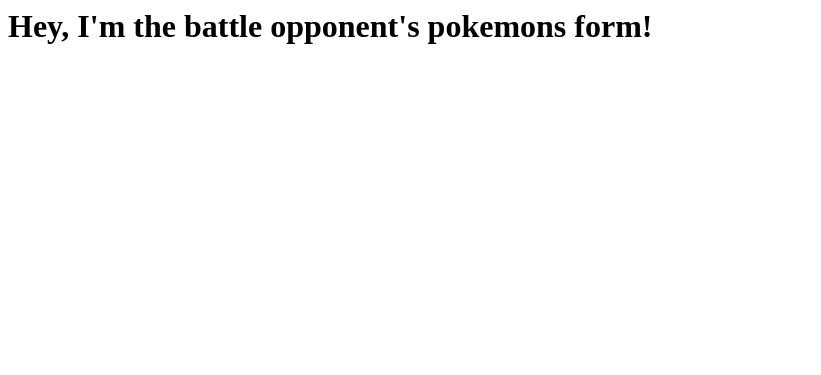
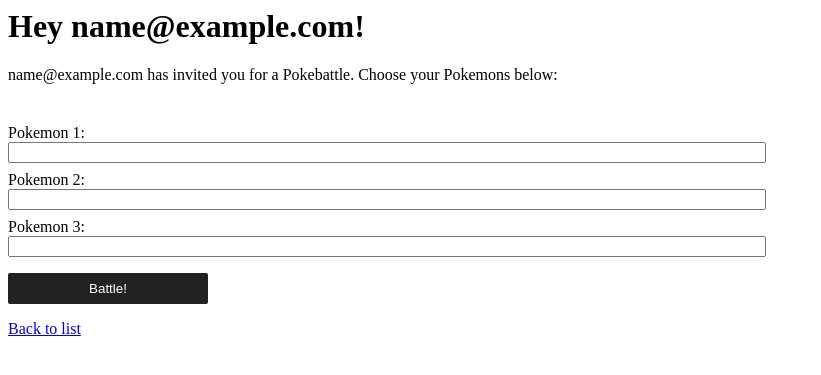
Before and after one commit to jaenia/pokebattle, a Django app: page /1/opponent-pokemons in a window 1280 px wide. Shown: the top 375 px of the page, without its empty margins (0-821 px from the left). Run offline with Django 3.2, Linux system fonts and the light colour scheme; tables that the repository leaves empty hold one stand-in row (values such as "Sample post").

Commit message:
Adds form for opponent select pokemons

```diff
--- a/backend/battles/forms.py
+++ b/backend/battles/forms.py
@@ -118,3 +118,53 @@
             "opponent_pokemon_2",
             "opponent_pokemon_3",
         ]
+
+    def clean_opponent_pokemon_1_input(self):
+        data = self.cleaned_data.get("opponent_pokemon_1_input")
+        if not pokemon_exists(data):
+            self.add_error("opponent_pokemon_1_input", "Sorry, this pokemon was not found")
+        return data
+
+    def clean_opponent_pokemon_2_input(self):
+        data = self.cleaned_data.get("opponent_pokemon_2_input")
+        if not pokemon_exists(data):
+            self.add_error("opponent_pokemon_2_input", "Sorry, this pokemon was not found")
+        return data
+
+    def clean_opponent_pokemon_3_input(self):
+        data = self.cleaned_data.get("opponent_pokemon_3_input")
+        if not pokemon_exists(data):
+            self.add_error("opponent_pokemon_3_input", "Sorry, this pokemon was not found")
+        return data
+
+    def clean(self):
+        cleaned_data = super().clean()
+
+        opponent_pokemon_1_input = cleaned_data.get("opponent_pokemon_1_input")
+        opponent_pokemon_2_input = cleaned_data.get("opponent_pokemon_2_input")
+        opponent_pokemon_3_input = cleaned_data.get("opponent_pokemon_3_input")
+
+        pokemon_points_sum = 0
+        try:
+            pokemon_points_sum = get_pokemons_points_sum(
+                [opponent_pokemon_1_input, opponent_pokemon_2_input, opponent_pokemon_3_input]
+            )
+        except PokemonNotFound:
+            pass
+
+        if pokemon_points_sum > 600:
+            raise forms.ValidationError("Pokemons' points sum cannot be more than 600")
+
+        return cleaned_data
+
+    def save(self, commit=True):
+        self.instance.opponent_pokemon_1 = save_pokemon(
+            self.cleaned_data.get("opponent_pokemon_1_input")
+        )
+        self.instance.opponent_pokemon_2 = save_pokemon(
+            self.cleaned_data.get("opponent_pokemon_2_input")
+        )
+        self.instance.opponent_pokemon_3 = save_pokemon(
+            self.cleaned_data.get("opponent_pokemon_3_input")
+        )
+        return super(BattleOpponentPokemonsForm, self).save(commit)
--- a/backend/battles/static/css/styles.css
+++ b/backend/battles/static/css/styles.css
@@ -69,3 +69,12 @@
 #battle-creator {
     margin-top: 32px;
 }
+
+.heading-team {
+    margin-top: 32px;
+}
+
+#battle-creator,
+#battle-opponent {
+    font-size: 24px;
+}
--- a/backend/battles/templates/battles/battle_opponent_pokemons_form.html
+++ b/backend/battles/templates/battles/battle_opponent_pokemons_form.html
@@ -1 +1,28 @@
-<h1>Hey, I'm the battle opponent's pokemons form!</h1>
+{% load static %}
+
+<link rel="stylesheet" type="text/css" href="{% static 'css/global.css' %}" />
+<link rel="stylesheet" type="text/css" href="{% static 'css/styles.css' %}" />
+
+<h1>Hey {{ object.opponent.email }}!</h1>
+<p>{{ object.creator.email }} has invited you for a Pokebattle. Choose your Pokemons below:</p>
+<form id="battle-form" action="{% url 'battles:battle_update_opponent_pokemons' object.id %}" method="post">
+    {% csrf_token %}
+  <span class="field-error">{{ form.non_field_errors }}</span>
+  <div class="field-wrapper">
+    <label for="{{ form.opponent_pokemon_1_input.id_for_label }}">Pokemon 1:</label>
+    {{ form.opponent_pokemon_1_input }}
+    <span class="field-error">{{ form.opponent_pokemon_1_input.errors }}</span>
+  </div>
+  <div class="field-wrapper">
+    <label for="{{ form.opponent_pokemon_2_input.id_for_label }}">Pokemon 2:</label>
+    {{ form.opponent_pokemon_2_input }}
+    <span class="field-error">{{ form.opponent_pokemon_2_input.errors }}</span>
+  </div>
+  <div class="field-wrapper">
+    <label for="{{ form.opponent_pokemon_3_input.id_for_label }}">Pokemon 3:</label>
+    {{ form.opponent_pokemon_3_input }}
+    <span class="field-error">{{ form.opponent_pokemon_3_input.errors }}</span>
+  </div>
+  <button type="submit">Battle!</button>
+</form>
+<a class="nav-link" href="{% url 'battles:battle_list' %}">Back to list</a>
```
Also changed, not shown: backend/battles/templates/battles/battle_detail.html (+11 -4 lines), backend/battles/tests/test_views.py (+78 -0 lines).
